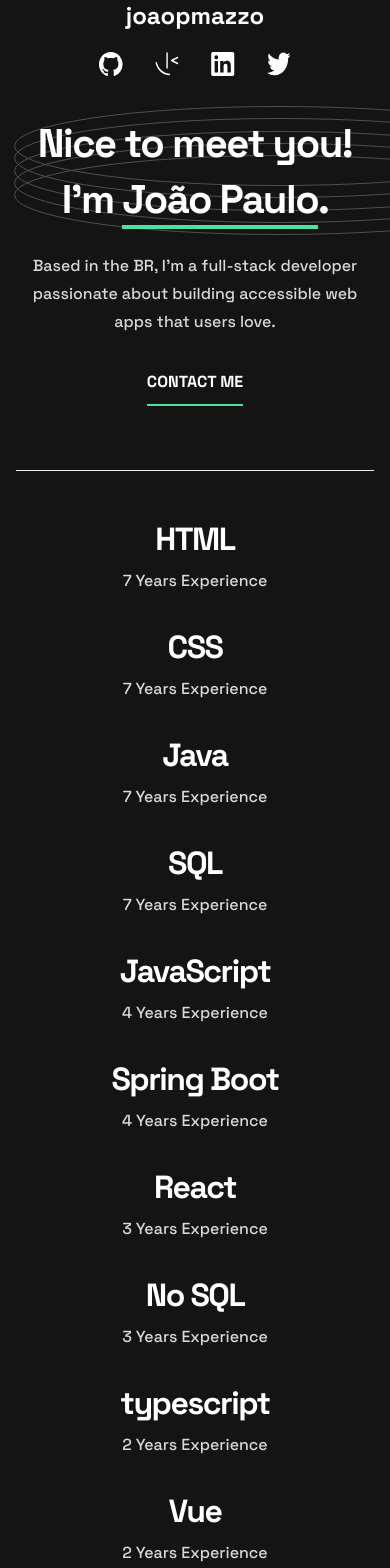
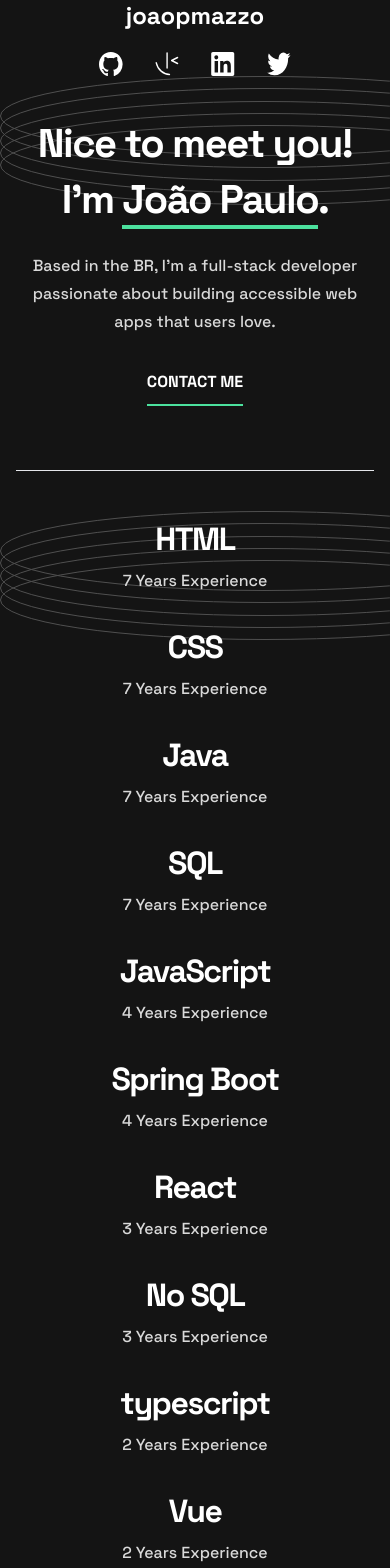
Before and after one commit to joaopmazzo/single-page-portifolio, a React (Vite) app: page / in a window 390 px wide. Shown: the top 1568 px of the page. Built offline with nearby package versions, Linux system fonts and the light colour scheme.

Commit message:
adjusts add bg rings patterns for tablet

```diff
--- a/index.html
+++ b/index.html
@@ -2,11 +2,7 @@
 <html lang="en">
     <head>
         <meta charset="UTF-8" />
-        <link
-            rel="icon"
-            type="image/svg+xml"
-            href="/public/favicon-32x32.png"
-        />
+        <link rel="icon" type="image/svg+xml" href="/favicon-32x32.png" />
         <meta name="viewport" content="width=device-width, initial-scale=1.0" />
         <title>João Paulo Mazzo</title>
     </head>
--- a/src/App.tsx
+++ b/src/App.tsx
@@ -21,7 +21,11 @@
         <HeaderComponent />
 
         {/* intro section */}
-        <section className="bg-pattern-rings bg-no-repeat bg-[position:-10%_15%] flex flex-col items-center sm:items-start text-center sm:text-start gap-6 mb-16 lg:mb-52 pt-10 px-4 sm:px-7 lg:pt-32 lg:pl-40 sm:max-w-xl lg:max-w-4xl">
+        <section
+          className="bg-pattern-rings bg-no-repeat lg:bg-[position:-10%_15%] sm:bg-[position:-600%_0%]
+          flex flex-col items-center sm:items-start text-center sm:text-start gap-6
+          mb-16 lg:mb-52 pt-10 px-4 sm:px-7 lg:pt-32 lg:pl-40 sm:max-w-xl lg:max-w-4xl"
+        >
           <h1 className="text-[40px] sm:text-[72px] lg:text-headerXL leading-headerL sm:leading-headerXL tracking-headerL sm:tracking-headerXL font-bold sm:pb-16">
             Nice to <br className="hidden sm:block lg:hidden" /> meet you!{" "}
             <br className="block sm:hidden" />
@@ -43,7 +47,11 @@
         <hr className="h-[1px] mx-4 sm:mx-7 lg:mx-40" />
 
         {/* skills section */}
-        <section className="bg-pattern-rings bg-no-repeat bg-[position:120%_100%] grid grid-cols-1 sm:grid-cols-2 lg:grid-cols-3 text-center sm:text-start gap-6 my-10 lg:mt-20 lg:mb-0 px-4 sm:px-7 lg:px-40">
+        <section
+          className="bg-pattern-rings bg-no-repeat lg:bg-[position:120%_100%] sm:bg-[position:210%_100%]
+          grid grid-cols-1 sm:grid-cols-2 lg:grid-cols-3 text-center sm:text-start gap-6
+          my-10 lg:mt-20 lg:mb-0 px-4 sm:px-7 lg:px-40"
+        >
           {Skills.sort(
             (a: (typeof Skills)[number], b: (typeof Skills)[number]) =>
               a.year - b.year,
@@ -63,7 +71,10 @@
         <hr className="h-[1px] mx-4 sm:hidden" />
 
         {/* projects section */}
-        <section className="flex flex-col gap-10 py-16 lg:scroll-py-36 px-4 sm:px-7 lg:px-40">
+        <section
+          className="flex flex-col gap-10
+          py-16 lg:py-36 px-4 sm:px-7 lg:px-40"
+        >
           <div className="flex items-center justify-between">
             <h1 className="text-[40px] sm:text-[72px] lg:text-headerXL leading-headerL sm:leading-headerXL tracking-headerL sm:tracking-headerXL font-bold">
               Projects
@@ -89,7 +100,7 @@
         </section>
       </div>
 
-      <div className="bg-pattern-rings bg-no-repeat bg-[position:-10%_50%] bg-darkGrey">
+      <div className="bg-darkGrey bg-pattern-rings bg-no-repeat lg:bg-[position:-10%_50%] sm:bg-[position:-120%_70%]">
         {/* contact section */}
         <section className=" py-16 px-4 sm:px-7 lg:px-40">
           <div className="sm:w-[445px] lg:w-full mx-auto lg:flex lg:justify-between">
@@ -130,7 +141,7 @@
 
         <hr className="h-[1px] mx-4 sm:mx-7 lg:mx-40" />
 
-        <section className="py-16 lg:py-0 lg:pb-24 lg:pt-12 bg-darkGrey px-4">
+        <section className="py-16 lg:py-0 lg:pb-24 lg:pt-12 px-4">
           <HeaderComponent />
         </section>
       </div>
```
